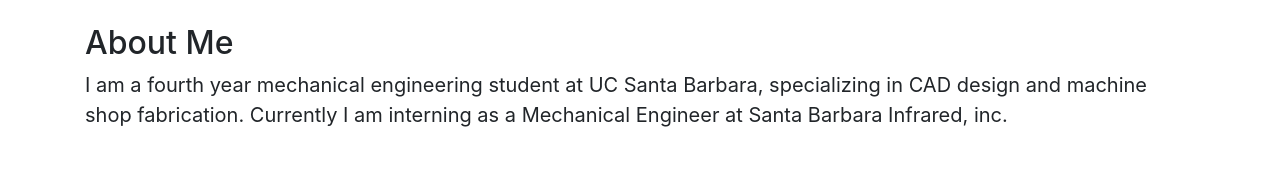
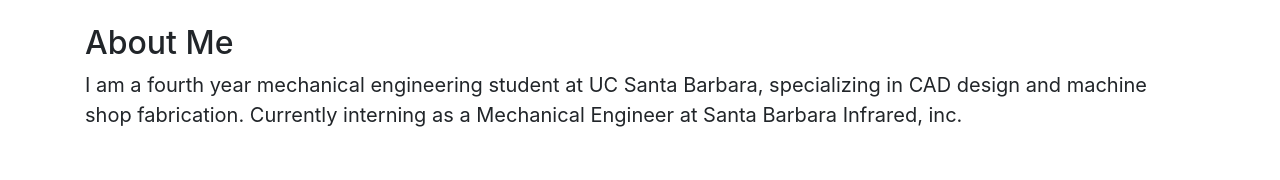
Before and after one commit to jameskho512/jameskho512.github.io, a website: page index.html in a window 1280 px wide. Shown: the part 514-694 px from the top of the page. Drawn offline with Linux system fonts and the light colour scheme.

Commit message:
Update index.html

```diff
--- a/index.html
+++ b/index.html
@@ -60,7 +60,7 @@
       <div class="container">
           <div class="col-lg-12 mx-auto">
             <h2>About Me</h2>
-            <p class="lead">I am a fourth year mechanical engineering student at UC Santa Barbara, specializing in CAD design and machine shop fabrication. Currently I am interning as a Mechanical Engineer at Santa Barbara Infrared, inc.</p>
+            <p class="lead">I am a fourth year mechanical engineering student at UC Santa Barbara, specializing in CAD design and machine shop fabrication. Currently interning as a Mechanical Engineer at Santa Barbara Infrared, inc.</p>
           </div>
         </div>
     </section>
@@ -105,7 +105,7 @@
             <h2>Contact</h2>
             <p class="lead">Los Angeles, California<br>
 							jamesho512@gmail.com<br>
-			  				(626)731-2402</p>
+			  				(626) 731-2402</p>
 			</div>
         </div>
       </div>
```
